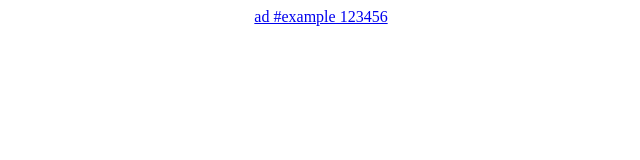
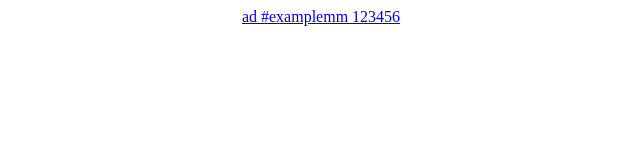
Before and after one commit to website-ads/Adstara-adult-social-ads, a plain HTML site: page index.html in a window 1280 px wide. Shown: the full height of the page, 319-959 px from the left. Drawn offline with Linux system fonts and the light colour scheme.

Commit message:
Update index.html

```diff
--- a/index.html
+++ b/index.html
@@ -7,7 +7,7 @@
 </head>
 <body>
 <center>
-<a href="Example123456.html">ad #example 123456</a>
+<a href="Example123456.html">ad #examplemm 123456</a>
 
 </center>
 </body>
```
